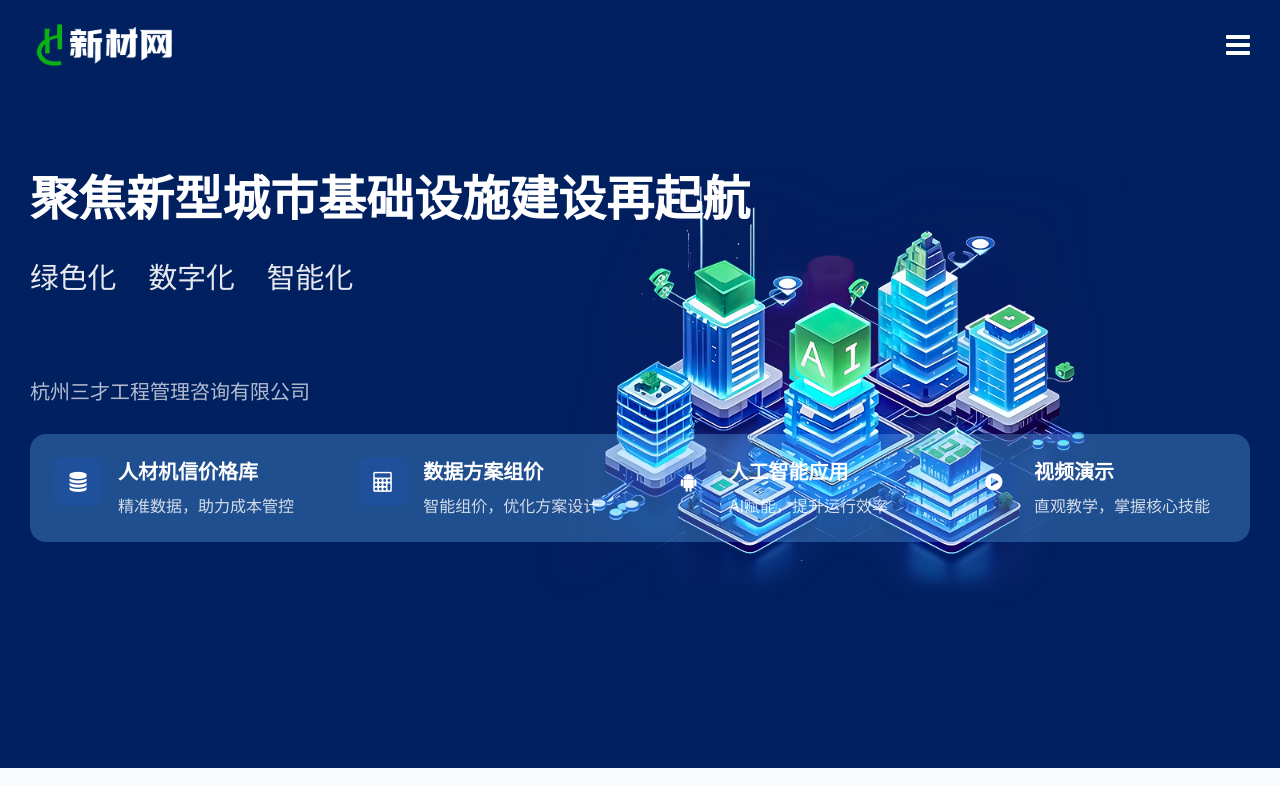
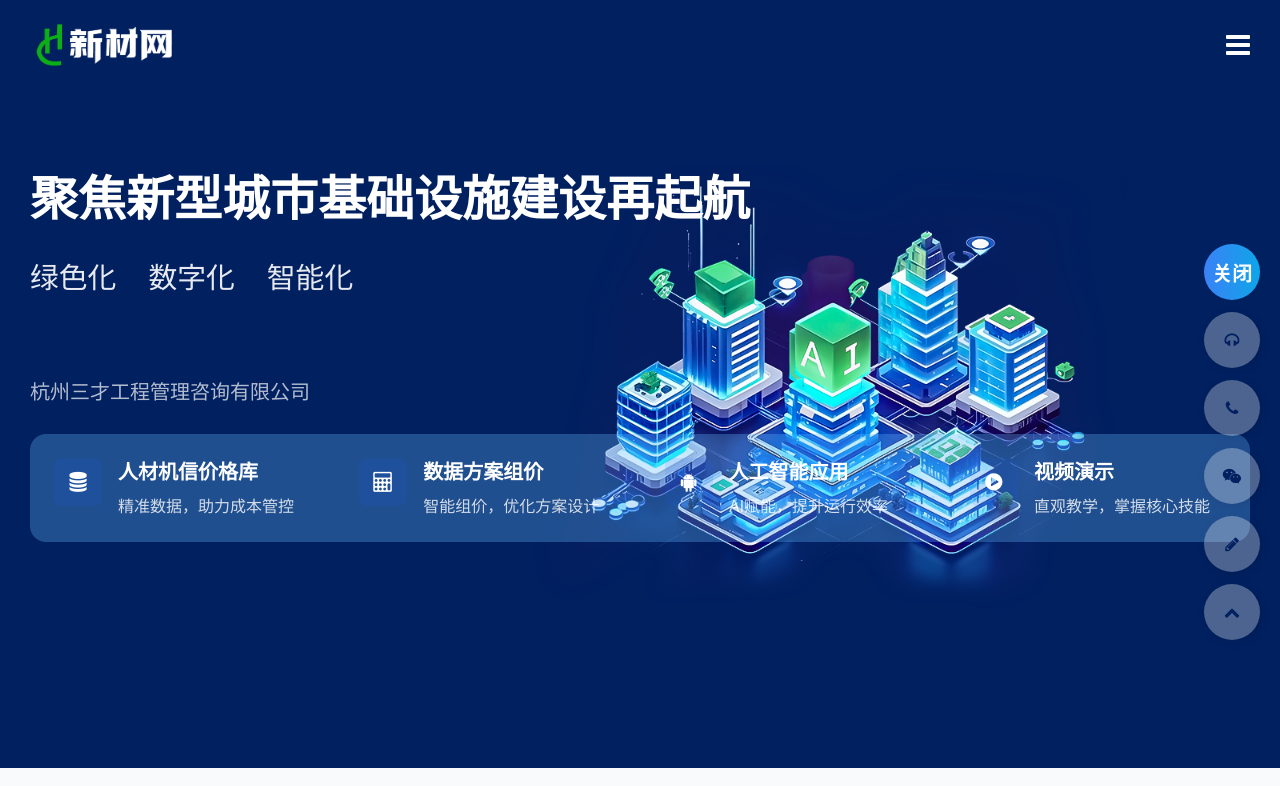
Before and after one commit to Silin7/sancai-website, a Vue app: page / in a window 1280 px wide. Shown: the top 786 px of the page. Built offline with nearby package versions, Linux system fonts and the light colour scheme; what vue3-seamless-scroll would draw is missing.

Commit message:
sideright

```diff
--- a/src/components/sideright.vue
+++ b/src/components/sideright.vue
@@ -1,35 +1,68 @@
 <script setup lang="ts">
+import { ref } from 'vue'
+
+// 返回顶部
 const emit = defineEmits(['goTopCallback'])
 
 function goTop() {
   emit('goTopCallback')
 }
+
+// 折叠 or 展开
+const foldState: any = ref(true)
+const mouseState: any = ref('')
+
+function iconMouseenter(code: string) {
+  mouseState.value = code
+}
+
+function iconMouseleave() {
+  mouseState.value = ''
+}
 </script>
 
 <template>
   <div class="sideright">
-    <div class="siderflex">
-      <div class="ai-helper-top">AI助手</div>
-      <div class="float-btn">
-        <i class="fa fa-headphones" style="font-size: 16px; color: #374151"></i>
-        <span>在线咨询</span>
+    <div class="relativeBox" @mouseenter="iconMouseenter('ai')" @mouseleave="iconMouseleave">
+      <div class="aiBtn" @click="foldState = !foldState">
+        {{ foldState ? '关闭' : 'AI' }}
       </div>
-      <div class="float-btn">
-        <i class="fa fa-phone" style="font-size: 16px; color: #374151"></i>
-        <span>联系我们</span>
+      <span v-if="mouseState === 'ai'" class="flexSpan">智能助手</span>
     </div>
-      <div class="float-btn">
-        <i class="fa fa-weixin" style="font-size: 16px; color: #374151"></i>
-        <span>关注我们</span>
+
+    <div class="relativeBox" @mouseenter="iconMouseenter('zxzx')" @mouseleave="iconMouseleave">
+      <div v-if="foldState" class="float-btn">
+        <i class="fa fa-headphones"></i>
       </div>
-      <div class="float-btn">
-        <i class="fa fa-pencil" style="font-size: 16px; color: #374151"></i>
-        <span>在线留言</span>
+      <span v-if="mouseState === 'zxzx'" class="flexSpan">在线咨询</span>
     </div>
-      <div class="float-btn" @click="goTop">
-        <i class="fa fa-chevron-up" style="font-size: 16px; color: #374151"></i>
-        <span>回顶部</span>
+
+    <div class="relativeBox" @mouseenter="iconMouseenter('lxwm')" @mouseleave="iconMouseleave">
+      <div v-if="foldState" class="float-btn">
+        <i class="fa fa-phone"></i>
       </div>
+      <span v-if="mouseState === 'lxwm'" class="flexSpan">联系我们</span>
+    </div>
+
+    <div class="relativeBox" @mouseenter="iconMouseenter('gzwm')" @mouseleave="iconMouseleave">
+      <div v-if="foldState" class="float-btn">
+        <i class="fa fa-weixin"></i>
+      </div>
+      <span v-if="mouseState === 'gzwm'" class="flexSpan">关注我们</span>
+    </div>
+
+    <div class="relativeBox" @mouseenter="iconMouseenter('zxly')" @mouseleave="iconMouseleave">
+      <div v-if="foldState" class="float-btn">
+        <i class="fa fa-pencil"></i>
+      </div>
+      <span v-if="mouseState === 'zxly'" class="flexSpan">在线留言</span>
+    </div>
+
+    <div class="relativeBox" @mouseenter="iconMouseenter('top')" @mouseleave="iconMouseleave">
+      <div v-if="foldState" class="float-btn" @click="goTop">
+        <i class="fa fa-chevron-up"></i>
+      </div>
+      <span v-if="mouseState === 'top'" class="flexSpan">回顶部</span>
     </div>
   </div>
 </template>
@@ -41,19 +74,13 @@ function goTop() {
   bottom: 20vh;
   z-index: 9999;
 
-  .siderflex {
-    display: flex;
-    flex-flow: column;
-    align-items: center;
-    border-radius: 12px;
-    background-color: #e6e9ef99;
-    padding: 12px;
-    box-shadow: 0 10px 10px -3px rgb(0 0 0 / 0.1);
+  .relativeBox {
+    position: relative;
 
-    .ai-helper-top {
+    .aiBtn {
       cursor: pointer;
-      width: 96px;
-      height: 48px;
+      height: 3.5rem;
+      width: 3.5rem;
       display: flex;
       justify-content: center;
       align-items: center;
@@ -61,38 +88,61 @@ function goTop() {
       font-size: 1.25rem;
       font-weight: 700;
       background-image: linear-gradient(to right, #3b82f6, #0ea5e9);
-      border-radius: 24px;
+      border-radius: 9999px;
+    }
+
+    .aiBtn:hover {
+      transform: scale(1.05);
+    }
+
+    .flexSpan {
+      position: absolute;
+      top: 1.125rem;
+      right: 3.8rem;
+      padding: 0.25rem 0;
+      width: 4rem;
+      font-size: 0.75rem;
+      line-height: 1rem;
+      text-align: center;
+      transition-duration: 300ms;
+      color: #fff;
+      background-color: #012060;
+      border-radius: 0.25rem;
+    }
   }
 
   .float-btn {
     cursor: pointer;
-      margin-top: 12px;
+    margin-top: 0.75rem;
     cursor: pointer;
-      height: 64px;
-      width: 64px;
+    height: 3.5rem;
+    width: 3.5rem;
     display: flex;
-      flex-direction: column;
     align-items: center;
     justify-content: center;
     border-radius: 9999px;
-      color: #4b5563;
-      background-color: #fff;
+    color: rgb(1 32 96);
+    background: rgba(255, 255, 255, 0.3);
+    box-shadow: 2px 2px 10px 0 rgb(0 0 0 / 0.1);
+
+    i {
+      font-size: 1rem;
+    }
 
     span {
-        margin-top: 4px;
-        font-size: 12px;
-        line-height: 16px;
+      font-size: 0.75rem;
+      line-height: 1rem;
     }
   }
 
   .float-btn:hover {
     color: #fff;
     background-color: #165dff;
+    transform: scale(1.05);
 
-      .fa {
+    i {
       color: #fff !important;
     }
   }
 }
-}
 </style>
--- a/src/views/home.vue
+++ b/src/views/home.vue
@@ -1,8 +1,8 @@
 <script setup lang="ts">
 import { onBeforeUnmount, onMounted, ref } from 'vue'
-// import backToTop from '@/hooks/backToTop'
+import backToTop from '@/hooks/backToTop'
 // import sideleft from '@/components/sideleft.vue'
-// import sideright from '@/components/sideright.vue'
+import sideright from '@/components/sideright.vue'
 
 const windowWidth = ref(window.innerWidth)
 
@@ -22,7 +22,7 @@ onBeforeUnmount(() => {
 <template>
   <div>
     <!-- <component :is="sideleft" ref="sideleftRef" /> -->
-    <!-- <component :is="sideright" ref="siderightRef" @goTopCallback="backToTop" /> -->
+    <component :is="sideright" ref="siderightRef" @goTopCallback="backToTop" />
     <div class="homePage">
       <!-- BANNER -->
       <div class="bannerBox">
```
Lines whose indentation alone changed are shown as unchanged.
